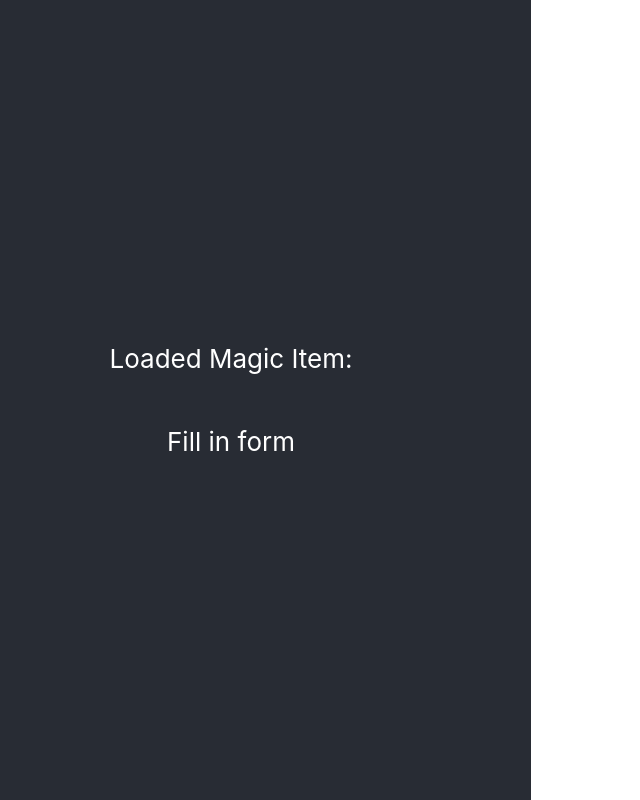
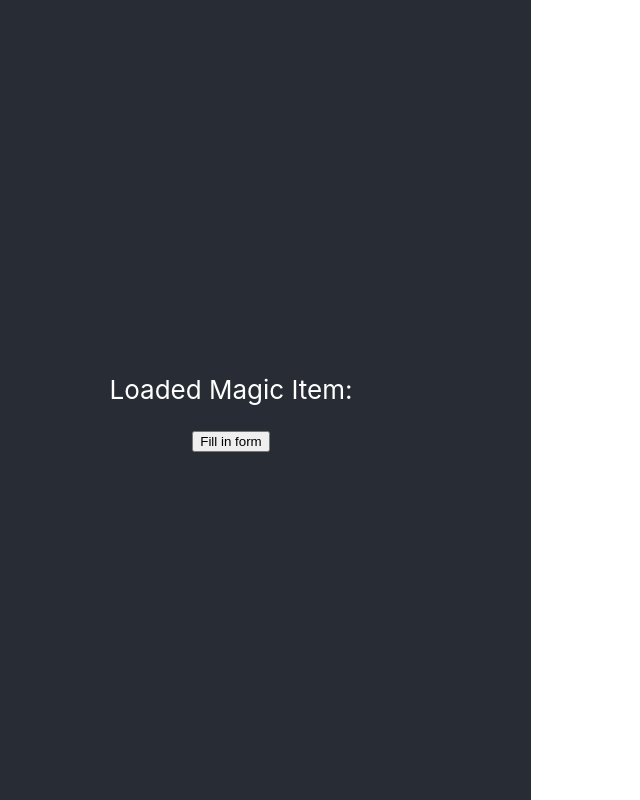
Before and after one commit to Lagicrus/DnDBGS, a React (Create React App) app: page / in a window 1280 px wide. Shown: the whole page, without its empty margins (69-709 px from the left). Built offline with nearby package versions, Linux system fonts and the light colour scheme; no server answers.

Commit message:
Move back to returning chrome.tabs.Tab type instead of url Simplify onClick for Griffon

```diff
--- a/src/App.tsx
+++ b/src/App.tsx
@@ -3,20 +3,13 @@ import './App.css';
 import { DOMMessage, DOMMessageResponse } from './types';
 import Griffon from './ui/Griffon';
 import Beyond from './ui/Beyond';
-
-async function getCurrentTab() {
-  const [tab] = await chrome.tabs.query({
-    active: true,
-    currentWindow: true
-  });
-  return tab.url ?? undefined;
-}
+import { getCurrentTab } from './utils/utils';
 
 function App() {
   const [saddlebagItems, setSaddlebagItems] =
     React.useState<Exclude<DOMMessageResponse, boolean>>();
   const [modalOpen, setModalOpen] = React.useState(false);
-  const [currentTab, setCurrentTab] = React.useState<string>();
+  const [currentTab, setCurrentTab] = React.useState<chrome.tabs.Tab>();
 
   useEffect(() => {
     chrome.storage.local.get('item').then(item => {
@@ -28,38 +21,27 @@ function App() {
 
     getCurrentTab().then(tab => {
       setCurrentTab(tab);
-      setModalOpen(tab?.includes('thegriffonssaddlebag.com') || false);
+      setModalOpen(tab?.url?.includes('thegriffonssaddlebag.com') || false);
     });
   }, []);
 
-  function onClick() {
-    chrome.tabs &&
-      chrome.tabs.query(
-        {
-          active: true,
-          currentWindow: true
-        },
-        tabs => {
-          if (!tabs[0].id) return;
+  async function onClick() {
+    const tabs = await getCurrentTab();
+    if (!tabs?.id) return;
 
-          (async () => {
     const response = await chrome.runtime.sendMessage({
       greeting: 'hello'
     });
     // do something with response here, not outside the function
     console.log(response);
-          })();
 
-          (async () => {
     const [{ result }] = await chrome.scripting.executeScript({
-              target: { tabId: tabs[0].id as number },
+      target: { tabId: tabs.id as number },
       func: () => document.querySelector('.saddlebag-item-card')
     });
     console.log(result);
     // document.body.textContent = result;
-          })();
 
-          (async () => {
     const [tab] = await chrome.tabs.query({
       active: true,
       currentWindow: true
@@ -77,7 +59,6 @@ function App() {
     }
     // res[0] contains results for the main page of the tab
     document.body.textContent = JSON.stringify(res[0].result);
-          })();
 
     // executeScript runs this code inside the tab
     function inContent2(params: { foo: string | null }) {
@@ -119,7 +100,7 @@ function App() {
     // console.log(tabs);
 
     chrome.tabs.sendMessage(
-            tabs[0].id,
+      tabs.id,
       { type: 'GET_DOM' } as DOMMessage,
       (response: DOMMessageResponse) => {
         if (typeof response !== 'boolean') {
@@ -128,14 +109,12 @@ function App() {
       }
     );
   }
-      );
-  }
 
   return (
     <div className="App">
       <header className="App-header">
         <p>Loaded Magic Item: {saddlebagItems?.name}</p>
-        {currentTab?.includes('thegriffonssaddlebag.com') ? (
+        {currentTab?.url?.includes('thegriffonssaddlebag.com') ? (
           <Griffon modalOpen={modalOpen} onClick={onClick} />
         ) : (
           <Beyond />
--- a/src/ui/Beyond.tsx
+++ b/src/ui/Beyond.tsx
@@ -1,7 +1,14 @@
 import React from 'react';
+import { getCurrentTab } from '../utils/utils';
 
 const Beyond = () => {
-  return <p>Fill in form</p>;
+  const onClick = async () => {
+    if (await getCurrentTab()) {
+      console.log('hello');
+    }
+  };
+
+  return <button onClick={onClick}>Fill in form</button>;
 };
 
 export default Beyond;
--- /dev/null
+++ b/src/utils/utils.tsx
@@ -0,0 +1,7 @@
+export async function getCurrentTab(): Promise<chrome.tabs.Tab | undefined> {
+  const [tab] = await chrome.tabs.query({
+    active: true,
+    currentWindow: true
+  });
+  return tab ?? undefined;
+}
```
Lines whose indentation alone changed are shown as unchanged.
